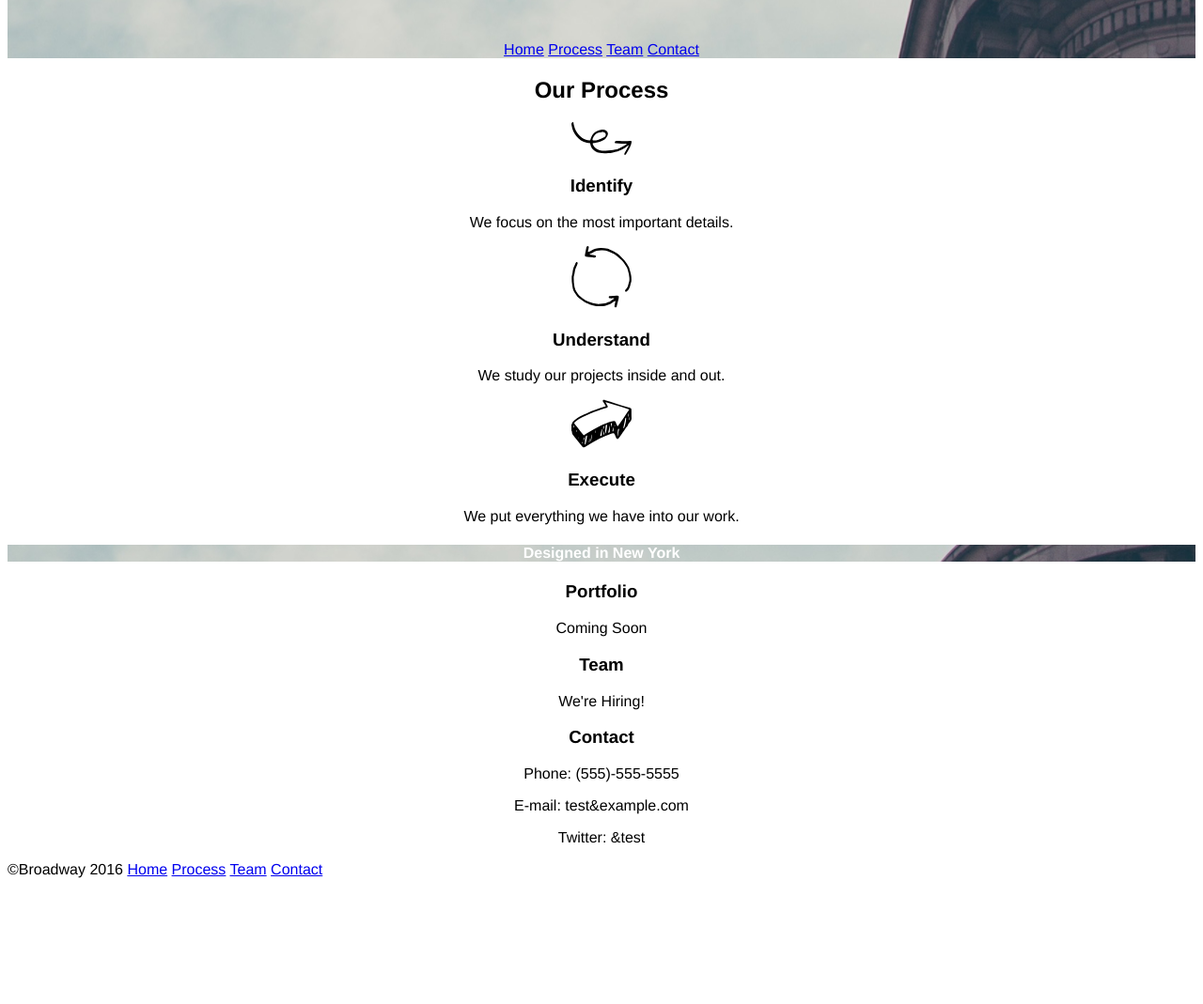
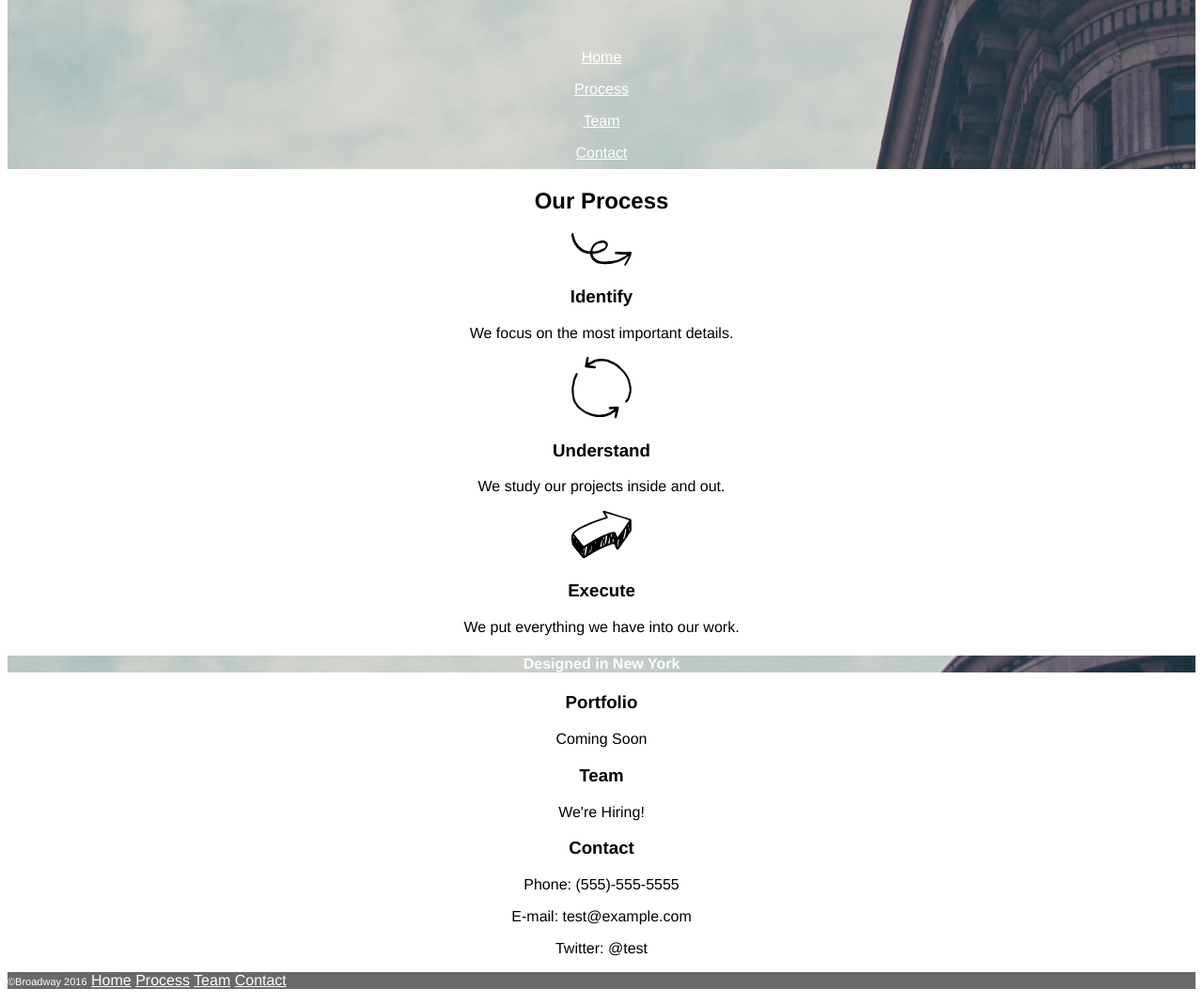
Before and after one commit to ollygreen/broadway_design, a plain HTML site: page index.html in a window 1280 px wide. Shown: the part 130-1199 px from the top of the page at 94% size. Before the commit the page ends 1081 px from the top, so only its background shows below. Drawn offline with Linux system fonts and the light colour scheme.

Commit message:
finalize html and css

```diff
--- a/index.html
+++ b/index.html
@@ -11,12 +11,12 @@
 
     <div id="navigation">
       <h1>Broadway Design</h1>
-        <nav>
-          <a href="#">Home</a>
-          <a href="#process">Process</a>
-          <a href="#team">Team</a>
-          <a href="#contact">Contact</a>
-        </nav>
+        <ul>
+          <li><a href="#">Home</a></li>
+          <li><a href="#process">Process</a></li>
+          <li><a href="#team">Team</a></li>
+          <li><a href="#contact">Contact</a></li>
+        </ul>
     </div>
 
     <!--"Process section" -->
@@ -45,19 +45,17 @@
       <p>We're Hiring!</p>
     <h3 id=contact>Contact</h3>
       <p>Phone: (555)-555-5555</p>
-      <p>E-mail: test&amp;example.com</p>
-      <p>Twitter: &amp;test</p>
+      <p>E-mail: test@example.com</p>
+      <p>Twitter: @test</p>
 
     <!--"Footer" -->
 
     <div id="footer">
-      <p>&copy;Broadway 2016
-        <span>
-          <a href="#">Home</a>
-          <a href="#process">Process</a>
-          <a href="#team">Team</a>
-          <a href="#contact">Contact</a>
-        </span>
+      <p><span>&copy;Broadway 2016</span>
+        <a href="#">Home</a>
+        <a href="#process">Process</a>
+        <a href="#team">Team</a>
+        <a href="#contact">Contact</a>
       </p>
     </div>
   </body>
--- a/resources/css/style.css
+++ b/resources/css/style.css
@@ -5,6 +5,19 @@ body {
 
 #navigation {
   background-image: url("../images/the-flatiron-building.png");
+  }
+
+  ul {
+      list-style-type: none;
+      margin: 0;
+      padding: 0;
+  }
+  li a {
+      display: block;
+      padding: 8px 16px;
+  }
+  a {
+    color: white;
   }
 
   h1 {
@@ -30,4 +43,9 @@ body {
   }
 #footer {
   text-align: left;
+  background-color: dimgray;
+  color: white;
 }
+span {
+  font-size: 11px;
+}
```
